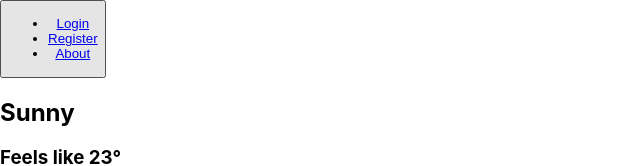
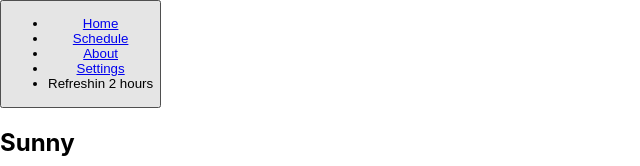
Before and after one commit to fatimanguyen2/accordingly, a React (Create React App) app in the folder client/: page / in a window 1280 px wide. Shown: the top 166 px of the page, without its empty margins (0-640 px from the left). Built offline with nearby package versions, Linux system fonts and the light colour scheme.

Commit message:
change app indentation

```diff
--- a/client/src/components/App.jsx
+++ b/client/src/components/App.jsx
@@ -137,7 +137,7 @@ function App() {
 
   const [state, setState] = useState({
     view: 'home',
-        loggedIn: false,
+    loggedIn: true,
     weather,
     suggestions,
     events,
@@ -147,7 +147,7 @@ function App() {
   return (
     <main>
       <Router>
-                < NavMenu />
+        < NavMenu loggedIn={state.loggedIn} />
         <Switch>
           <Route exact path='/'>
             <Home
```
Lines whose indentation alone changed are shown as unchanged.
